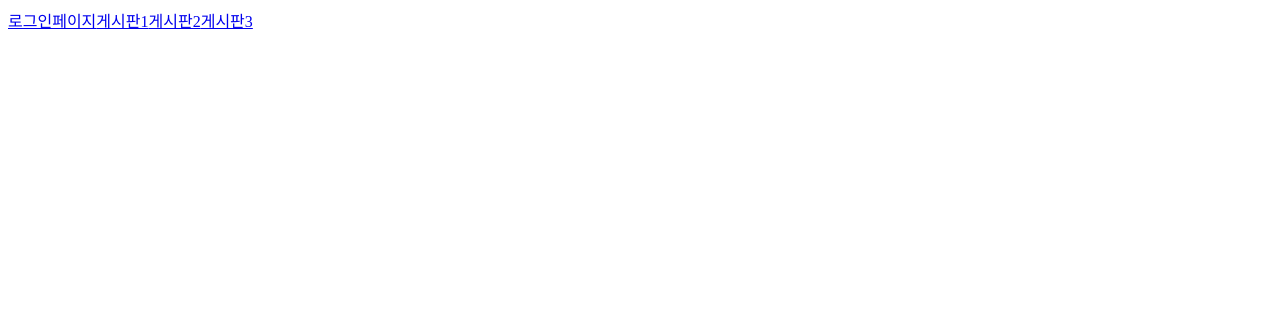
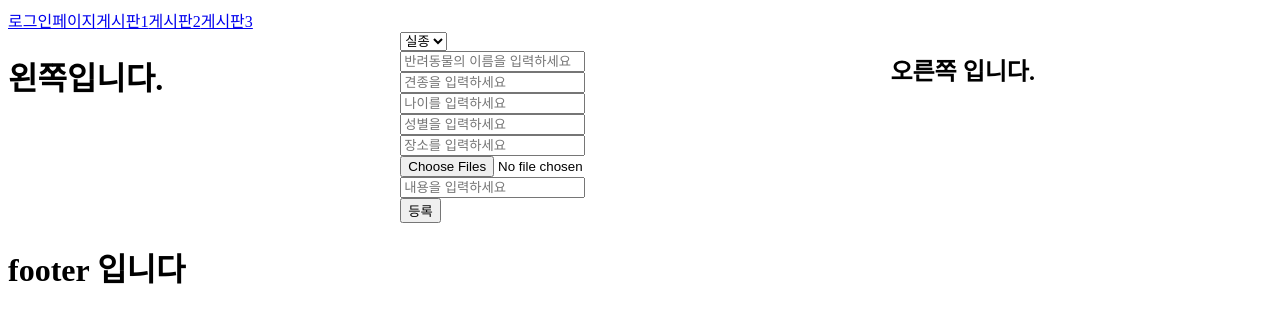
Before and after one commit to Gali-Lee/dogdogdog, a React (Create React App) app in the folder src/main/webapp/find-dog/: page /board3/write in a window 1280 px wide. Shown: the top 322 px of the page. Built offline with nearby package versions, Linux system fonts and the light colour scheme.

Commit message:
10.27 오전
스타일 컴포넌트 설치
메인페이지 나눔
글쓰기 수정 완료

```diff
--- a/src/main/webapp/find-dog/package.json
+++ b/src/main/webapp/find-dog/package.json
@@ -13,6 +13,7 @@
     "react-dom": "^17.0.1",
     "react-router-dom": "^5.2.0",
     "react-scripts": "4.0.0",
+    "styled-components": "^5.2.0",
     "web-vitals": "^0.2.4"
   },
   "scripts": {
--- a/src/main/webapp/find-dog/src/App.js
+++ b/src/main/webapp/find-dog/src/App.js
@@ -1,12 +1,11 @@
 
 import './App.css';
 import Header from './components/Header';
-import { Route } from 'react-router-dom';
-import Board1 from './pages/Board1/Board1';
-import Board2 from './pages/Board2/Board2';
-import Board3 from './pages/Board3/Board3';
-import Login from './pages/login/Login';
-import Map from './pages/map/Map'
+import Main from './components/Main';
+import Footer from './components/Footer';
+import Lside from './components/Lside';
+import Rside from './components/Rside';
+import styled from 'styled-components';
 
 /* 건들지 마시오!
 **************************
@@ -19,17 +18,20 @@ import Map from './pages/map/Map'
 ***********************
 ************************
 */
-
+const MainListStyle = styled.div`
+display : grid;
+  grid-template-columns: auto auto auto;
+`;
 function App() {
   return (
     <div>
       <Header />
-      <Route path="/login" exact={true} component={Login} />
-      <Route path="/board1" exact={true} component={Board1} />
-      <Route path="/board2" exact={true} component={Board2} />
-      <Route path="/board3" exact={true} component={Board3} />
-      <Route path="/map" exact={true} component={Map} />
-
+      <MainListStyle>
+        <Lside />
+        <Main />
+        <Rside />
+      </MainListStyle>
+      <Footer />
     </div>
   );
 }
--- /dev/null
+++ b/src/main/webapp/find-dog/src/components/Footer.js
@@ -0,0 +1,15 @@
+import React from 'react';
+import styled from 'styled-components';
+
+const FooterStyle = styled.div`
+	display : grid;
+`;
+const Footer = () => {
+	return (
+		<div>
+			<h1>footer 입니다 </h1>
+		</div>
+	);
+};
+
+export default Footer;
--- a/src/main/webapp/find-dog/src/components/ItemBoard3.js
+++ b/src/main/webapp/find-dog/src/components/ItemBoard3.js
@@ -7,8 +7,8 @@ const ItemBoard3 = (props) => {
 	return (
 		<tr>
 			<th>{id}</th>
-			<th><Link to={"/Board3/" + id}>{catagory}</Link></th>
-			<th>{name}</th>
+			<th>{catagory}</th>
+			<th><Link to={"/board3/detail/" + id}>{name}</Link></th>
 			<th>{bread}</th>
 			<th>{age}</th>
 			<th>{sex}</th>
--- /dev/null
+++ b/src/main/webapp/find-dog/src/components/Lside.js
@@ -0,0 +1,11 @@
+import React from 'react';
+
+const Lside = () => {
+	return (
+		<div>
+			<h1>왼쪽입니다. </h1>
+		</div>
+	);
+};
+
+export default Lside;
--- /dev/null
+++ b/src/main/webapp/find-dog/src/components/Main.js
@@ -0,0 +1,29 @@
+import React from 'react';
+import { Route } from 'react-router-dom';
+import Login from '../pages/login/Login';
+import Board1 from '../pages/Board1/Board1';
+import Board2 from '../pages/Board2/Board2';
+import Board3 from '../pages/Board3/Board3';
+import DetailBoard3 from '../pages/Board3/DetailBoard3';
+import ModifyBoard3 from '../pages/Board3/ModifyBoard3';
+import WriteBoard3 from '../pages/Board3/WriteBoard3';
+
+const Main = () => {
+	return (
+		<div>
+			<switch>
+				<Route path="/login" exact={true} component={Login} />
+				<Route path="/board1" exact={true} component={Board1} />
+				<Route path="/board2" exact={true} component={Board2} />
+				<Route path="/board3" exact={true} component={Board3} />
+				<Route path="/board3/detail/:id" exact={true} component={DetailBoard3} />
+				<Route path="/board3/modify/:id" exact={true} component={ModifyBoard3} />
+				<Route path="/board3/write" exact={true} component={WriteBoard3} />
+				<Route path="/map" exact={true} component={Map} />
+			</switch>
+			<right/>
+		</div>
+	);
+};
+
+export default Main;
--- /dev/null
+++ b/src/main/webapp/find-dog/src/components/Rside.js
@@ -0,0 +1,11 @@
+import React from 'react';
+
+const Rside = () => {
+	return (
+		<div>
+			<h2>오른쪽 입니다. </h2>
+		</div>
+	);
+};
+
+export default Rside;
--- a/src/main/webapp/find-dog/src/pages/Board3/Board3.js
+++ b/src/main/webapp/find-dog/src/pages/Board3/Board3.js
@@ -1,10 +1,15 @@
 import React from 'react';
 import ListBoard3 from './ListBoard3';
+import { Link } from 'react-router-dom';
 
 const Board3 = () => {
 	return (
 		<div>
 			<ListBoard3/>
+			<div>
+			<Link to={"/board3/write"}><button>글쓰기</button></Link>
+			</div>
+			<hr/>
 		</div>
 	);
 };
--- a/src/main/webapp/find-dog/src/pages/Board3/DetailBoard3.js
+++ b/src/main/webapp/find-dog/src/pages/Board3/DetailBoard3.js
@@ -3,32 +3,36 @@ import { useHistory, Link } from 'react-router-dom';
 
 const DetailBoard3 = (props) => {
 	const id = props.match.params.id;
+	const history = useHistory();
 
-	const history = useHistory();
-	const [post, setPost] = useState({
-		id: "",
-		title: "",
-		content: "",
-		readCount: "",
-		person: ""
+	const [board3, setBoard3] = useState({
+		id:"",
+		catagory:"",
+		name: "",
+		bread: "",
+		age: "",
+		sex: "",
+		place: "",
+		image: "",
+		content: ""
 	});
 
 	useEffect(() => {
 
-		fetch("http://localhost:8000/post/" + id, {
+		fetch("http://localhost:8000/board3/" + id, {
 			method: "GET",
 
 		}).then((res) => res.json())
 			.then((res) => {
-				setPost(res);
+				setBoard3(res);
 			});
 	}, []);
 
 	function submitDelete(e) {
 		e.preventDefault();
-		console.log("삭제함수에 들어옴 ");
+		console.log("submitDelete() 실행");
 
-		fetch("http://localhost:8000/post/" + id, {
+		fetch("http://localhost:8000/board3/" + id, {
 			method: "DELETE",
 
 		})
@@ -43,12 +47,16 @@ const DetailBoard3 = (props) => {
 	return (
 		<div>
 			<h1>글 상세보기 페이지 입니다.</h1>
-			<div>아이디 : {post.id}</div>
-			<div>제목 : {post.title}</div>
-			<div>내용 : {post.content}</div>
-			<div>조회수 : {post.readCount}</div>
-			<div>글쓴이 : {post.person.username}</div>
-			<div><Link to={"/Modify/" + id}><button>수정</button></Link></div>
+			<div>번호 : {board3.id}</div>
+			<div>카테고리 : {board3.catagory}</div>
+			<div>반려동물 이름 : {board3.name}</div>
+			<div>견종 : {board3.bread}</div>
+			<div>나이 : {board3.age}</div>
+			<div>성별 : {board3.sex}</div>
+			<div>장소 : {board3.place}</div>
+			<div>이미지 : {board3.image}</div>
+			<div>내용 : {board3.content}</div>
+			<div><Link to={"/board3/modify/" + id}><button>수정</button></Link></div>
 			<div><button onClick={submitDelete}>삭제</button></div>
 		</div>
 	);
--- /dev/null
+++ b/src/main/webapp/find-dog/src/pages/Board3/ModifyBoard3.js
@@ -0,0 +1,130 @@
+import React, { useEffect, useState } from 'react';
+import { useHistory } from 'react-router-dom';
+
+const ModifyBoard3 = (props) => {
+
+	const id = props.match.params.id;
+	const history = useHistory();
+
+	const [board3, setBoard3] = useState({
+		id:"",
+		catagory:"",
+		name: "",
+		bread: "",
+		age: "",
+		sex: "",
+		place: "",
+		image: "",
+		content: ""
+	});
+	useEffect(() => {
+
+		fetch("http://localhost:8000/board3/" + id, {
+			method: "GET",
+
+		}).then((res) => res.json())
+			.then((res) => {
+				setBoard3(res);
+
+			});
+	}, []);
+
+	function inputHandle(e) {
+		setBoard3({
+			...board3,
+			[e.target.name]: e.target.value,
+		});
+	}
+	function submitModify(e) {
+		e.preventDefault();
+		console.log("submitModify() 실행");
+
+		fetch("http://localhost:8000/board3/" + id, {
+			method: "PUT",
+			headers: {
+				"Content-Type": "application/json; charset=utf-8"
+			},
+			body: JSON.stringify(board3)
+		})
+			.then(res => res.text())
+			.then(res => {
+				if (res === "ok") {
+					alert("글이 수정되었습니다.");
+					history.goBack();
+				}
+			})
+	}
+	return (
+		<div>
+			<form>
+				<input
+					type="text"
+					onChange={inputHandle}
+					name="catagory"
+					value={board3.catagory}
+					placeholder="카테고리를 입력하세요"
+				/>
+				<br />
+				<input
+					type="text"
+					onChange={inputHandle}
+					name="name"
+					value={board3.name}
+					placeholder="반려동물의 이름을 입력하세요"
+				/>
+				<br />
+				<input
+					type="text"
+					onChange={inputHandle}
+					name="bread"
+					value={board3.bread}
+					placeholder="견종을 입력하세요"
+				/>
+				<br />
+				<input
+					type="text"
+					onChange={inputHandle}
+					name="age"
+					value={board3.age}
+					placeholder="나이를 입력하세요"
+				/>
+				<br />
+				<input
+					type="text"
+					onChange={inputHandle}
+					name="sex"
+					value={board3.sex}
+					placeholder="성별을 입력하세요"
+				/>
+				<br />
+				<input
+					type="text"
+					onChange={inputHandle}
+					name="place"
+					value={board3.place}
+					placeholder="장소를 입력하세요"
+				/>
+				<br />
+				<input
+					type="text"
+					onChange={inputHandle}
+					name="image"
+					value={board3.image}
+					placeholder="사진을 입력하세요"
+				/>
+				<br />
+				<input
+					type="text"
+					onChange={inputHandle}
+					name="content"
+					value={board3.content}
+					placeholder="내용을 입력하세요"
+				/>
+				<br />
+				<button onClick={submitModify}>수정</button>
+			</form>
+		</div>
+	);
+};
+
+export default ModifyBoard3;
--- /dev/null
+++ b/src/main/webapp/find-dog/src/pages/Board3/WriteBoard3.js
@@ -0,0 +1,123 @@
+import React, { useState, useEffect } from 'react';
+import { useHistory } from 'react-router-dom';
+
+const WriteBoard3 = () => {
+	const history = useHistory();
+
+	const [board3, setBoard3] = useState({
+		id: "",
+		catagory: "",
+		name: "",
+		bread: "",
+		age: "",
+		sex: "",
+		place: "",
+		image: "",
+		content: ""
+	});
+
+	function onSeletedImg(e) {
+		console.log(e.target.files);
+	}
+
+	function inputHandle(e) {
+		setBoard3({
+			...board3,
+			[e.target.name]: e.target.value,
+		});
+	}
+	function submitPost(e) {
+		e.preventDefault();
+		console.log("submitPost() 실행");
+
+		fetch("http://localhost:8000/board3/post", {
+			method: "POST",
+			headers: {
+				"Content-Type": "application/json; charset=utf-8"
+			},
+			body: JSON.stringify(board3)
+		})
+			.then(res => res.text())
+			.then(res => {
+				if (res === "ok") {
+					alert("글이 등록되었습니다.");
+					history.goBack();
+				}
+			})
+	}
+
+	return (
+		<div>
+			<form>
+				<select
+					name="catagory"
+					value={board3.catagory}
+					onChange={inputHandle}>
+					<option value="실종">실종</option>
+					<option value="제보">제보</option>
+				</select>
+				<br />
+				<input
+					type="text"
+					onChange={inputHandle}
+					name="name"
+					value={board3.name}
+					placeholder="반려동물의 이름을 입력하세요"
+				/>
+				<br />
+				<input
+					type="text"
+					onChange={inputHandle}
+					name="bread"
+					value={board3.bread}
+					placeholder="견종을 입력하세요"
+				/>
+				<br />
+				<input
+					type="text"
+					onChange={inputHandle}
+					name="age"
+					value={board3.age}
+					placeholder="나이를 입력하세요"
+				/>
+				<br />
+				<input
+					type="text"
+					onChange={inputHandle}
+					name="sex"
+					value={board3.sex}
+					placeholder="성별을 입력하세요"
+				/>
+				<br />
+				<input
+					type="text"
+					onChange={inputHandle}
+					name="place"
+					value={board3.place}
+					placeholder="장소를 입력하세요"
+				/>
+				<br />
+				<input
+					type="file" multiple
+					accept="image/jpeg, image/jpg"
+					onChange={onSeletedImg}
+					name="image"
+					value={board3.image}
+					placeholder="사진을 입력하세요"
+				/>
+				<br />
+				<input
+					type="text"
+					onChange={inputHandle}
+					name="content"
+					value={board3.content}
+					placeholder="내용을 입력하세요"
+				/>
+				<br />
+				<button onClick={submitPost}>등록</button>
+			</form>
+		</div>
+	);
+};
+
+export default WriteBoard3;
```
Also changed, not shown: src/main/webapp/find-dog/src/pages/Board3/ListBoard3.js (+4 -4 lines), 1 other file (tests, documents, lock files or other folders).
